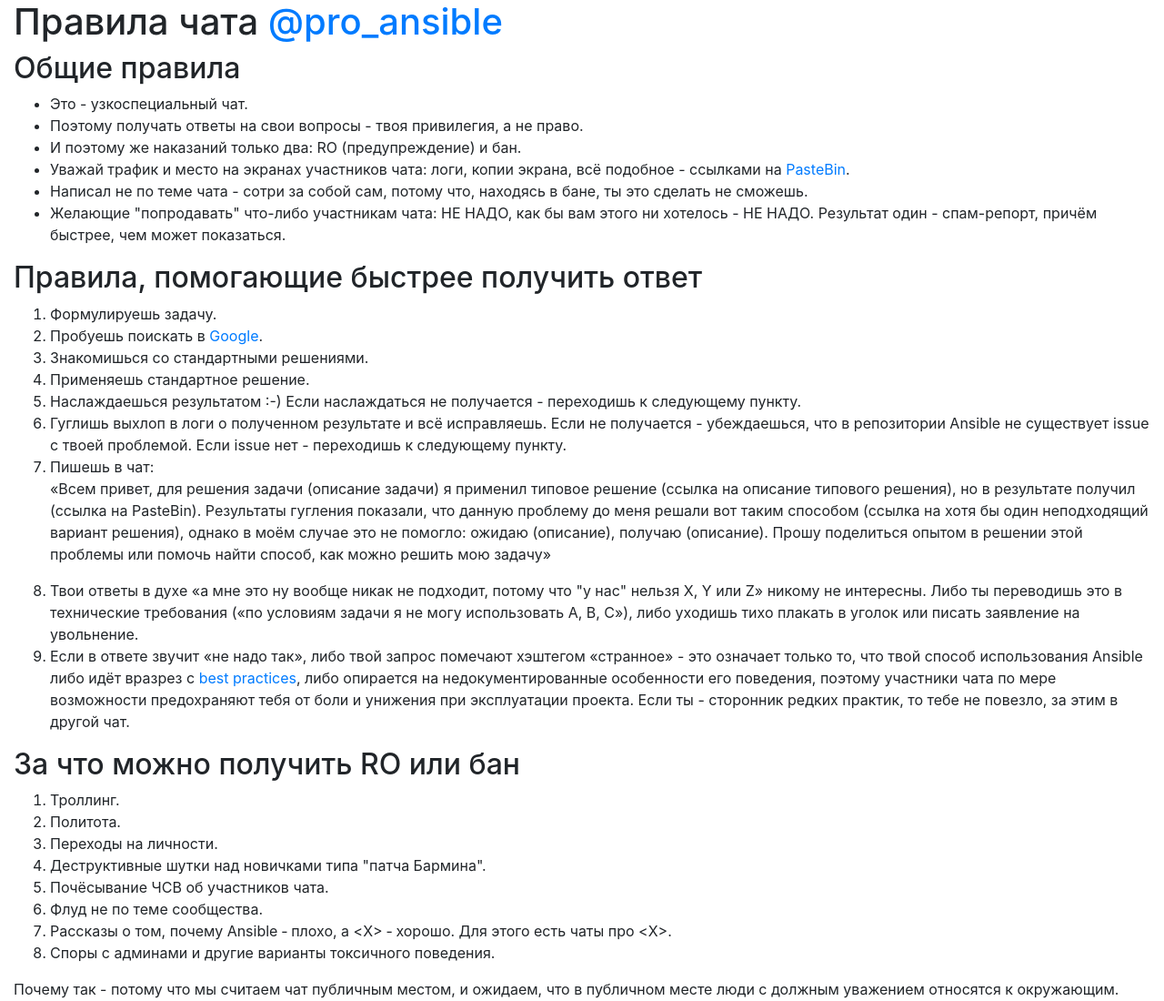
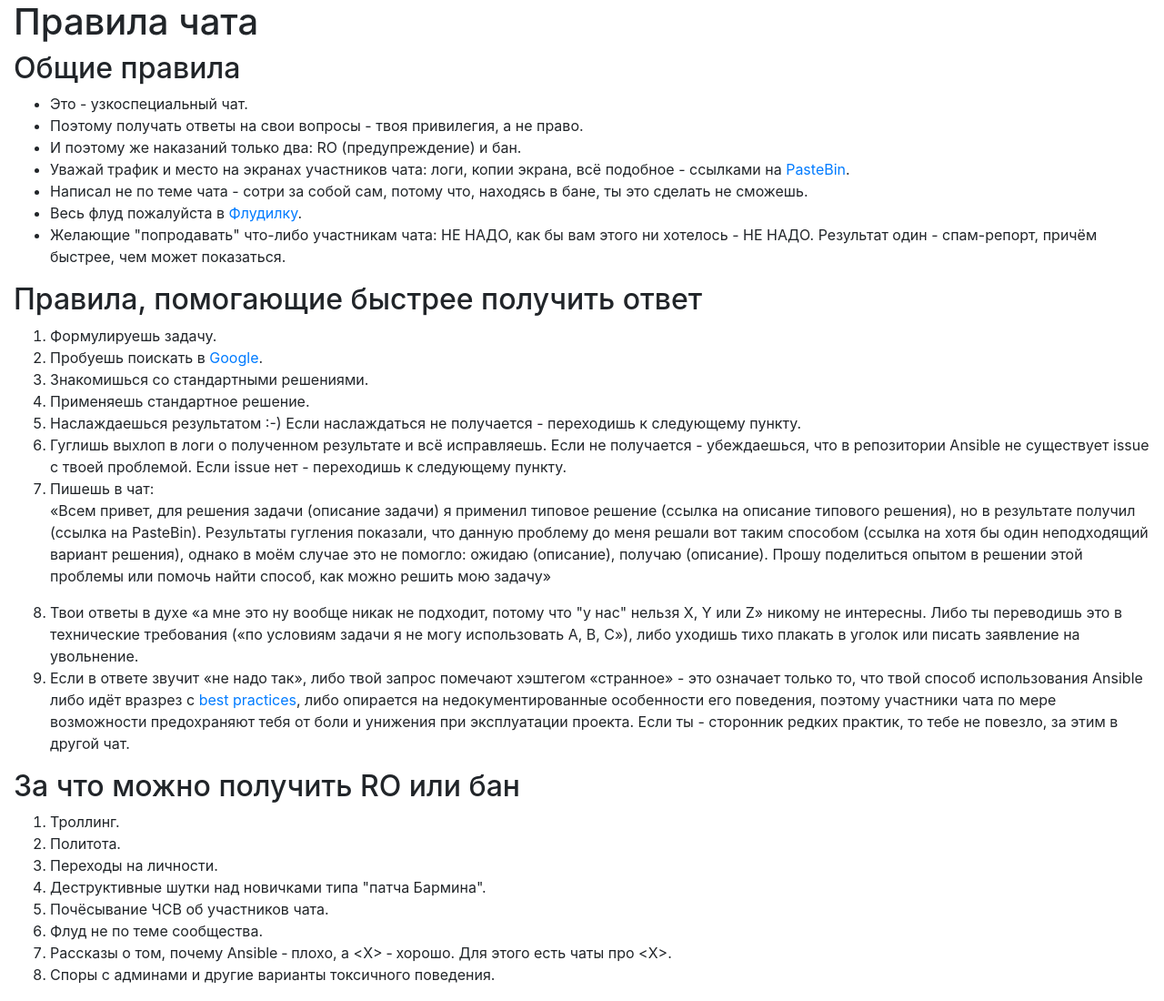
Before and after one commit to tnt4brain/proansible, a plain HTML site: page index.html in a window 1280 px wide. Shown: the top 1100 px of the page at 91% size. Drawn offline with nearby package versions, Linux system fonts and the light colour scheme.

Commit message:
add flood chat

```diff
--- a/index.html
+++ b/index.html
@@ -4,7 +4,7 @@
     <!-- Required meta tags -->
     <meta charset="utf-8">
     <meta name="viewport" content="width=device-width, initial-scale=1, shrink-to-fit=no">
-    <title>Правила чата @pro_ansible</title>
+    <title>Правила чата </title>
     <!-- Bootstrap CSS -->
     <link rel="stylesheet" href="https://stackpath.bootstrapcdn.com/bootstrap/4.3.1/css/bootstrap.min.css"
           integrity="sha384-ggOyR0iXCbMQv3Xipma34MD+dH/1fQ784/j6cY/iJTQUOhcWr7x9JvoRxT2MZw1T" crossorigin="anonymous">
@@ -14,7 +14,7 @@
     <div class="row">
         <div class="col">
             <div class="flex-row">
-                <h1>Правила чата <a href="https://t.me/pro_ansible">@pro_ansible</a></h1>
+                <h1>Правила чата <a href="https://t.me/pro_ansible"></a></h1>
                 <h2>Общие правила</h2>
                 <ul>
                     <li>Это - узкоспециальный чат.</li>
@@ -24,8 +24,8 @@
                         <a href="https://pastebin.com">PasteBin</a>.
                     </li>
                     <li>Написал не по теме чата - сотри за собой сам, потому что, находясь в бане, ты это сделать не
-                        сможешь.
-                    </li>
+                        сможешь.</li>
+                    <li>Весь флуд пожалуйста в <a href="https://t.me/ru_voip_flood">Флудилку</a>.</li>
                     <li>Желающие "попродавать" что-либо участникам чата: НЕ НАДО, как бы вам этого ни хотелось - НЕ
                         НАДО. Результат один - спам-репорт, причём быстрее, чем может показаться.
                     </li>
@@ -79,6 +79,7 @@
                     <li>Флуд не по теме сообщества.</li>
                     <li>Рассказы о том, почему Ansible &dash; плохо, а &lt;X&gt; &dash; хорошо. Для этого есть чаты про &lt;X&gt;.</li>
                     <li>Споры с админами и другие варианты токсичного поведения.</li>
+
                 </ol>
                 <p>Почему так - потому что мы считаем чат публичным местом, и ожидаем, что в публичном месте люди с
                     должным
```
